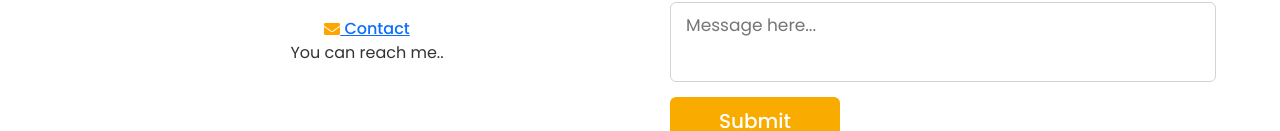
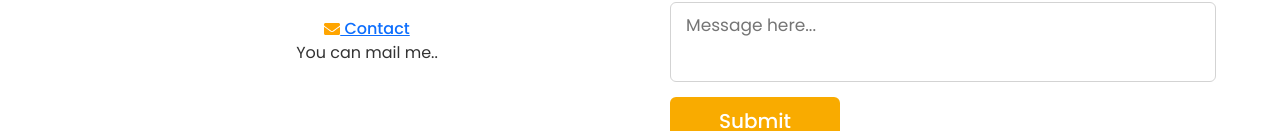
Before and after one commit to bindi-v/Portfolio_In_React, a React (Create React App) app: page /contact in a window 1280 px wide. Shown: the part 514-645 px from the top of the page. Built offline with nearby package versions, Linux system fonts and the light colour scheme.

Commit message:
clean code in component Contact

```diff
--- a/src/components/Contact.js
+++ b/src/components/Contact.js
@@ -1,7 +1,4 @@
 import React from 'react';
-
-//import { FontAwesomeIcon } from "@fortawesome/react-fontawesome";
-//import { faUser, faEnvelope } from "@fortawesome/free-solid-svg-icons";
 import { FaUser, FaEnvelope } from "react-icons/fa";
 
 const Contact = () => {
@@ -22,12 +19,12 @@ const Contact = () => {
     </div>
     <div className="row">
         <div className="info">
-        <div className="head"><a href="mailto:bindi.vaghela@gmail.com" target="_blank" rel="noopener noreferrer"><FaEnvelope style={{ color: "orange"}} />  Contact</a></div>
-        <div className="sub-title">You can reach me..</div>
+        <div className="head"><a href="mailto:bindi.vaghela@gmail.com" target="_blank" rel="noopener noreferrer">
+            <FaEnvelope style={{ color: "orange"}} />  Contact</a>
+        </div>
+        <div className="sub-title">You can mail me..</div>
         </div>
     </div>
-
-
     </div>
     </div>
     <div className="column right">
@@ -35,20 +32,16 @@ const Contact = () => {
     <form action="#" >
     <div className="fields">
     <div className="field name">
-    {/*<label className="form-label" for="exampleName">Name</label>*/}
     <input type="text"  placeholder="Name" required/>
     </div>
     <div className="field email">
-    {/*<label for="exampleInputEmail1" className="form-label">Email address</label>*/}
     <input type="email"  placeholder="Email" required />
     </div>
     </div>
     <div className="field">
     <input type="text"  placeholder="Subject" required />
-
     </div>
     <div className="field textarea">
-    {/*<label for="exampleSubject" className="form-label">Subject</label>*/}
     <textarea cols="30" rows="10" placeholder="Message here..." required ></textarea>
     </div>
     <div className="button">
```
